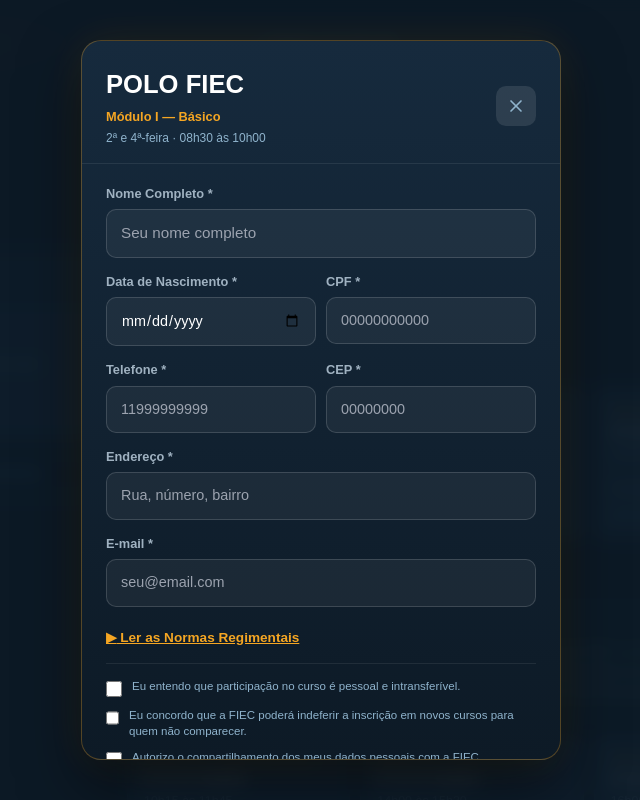
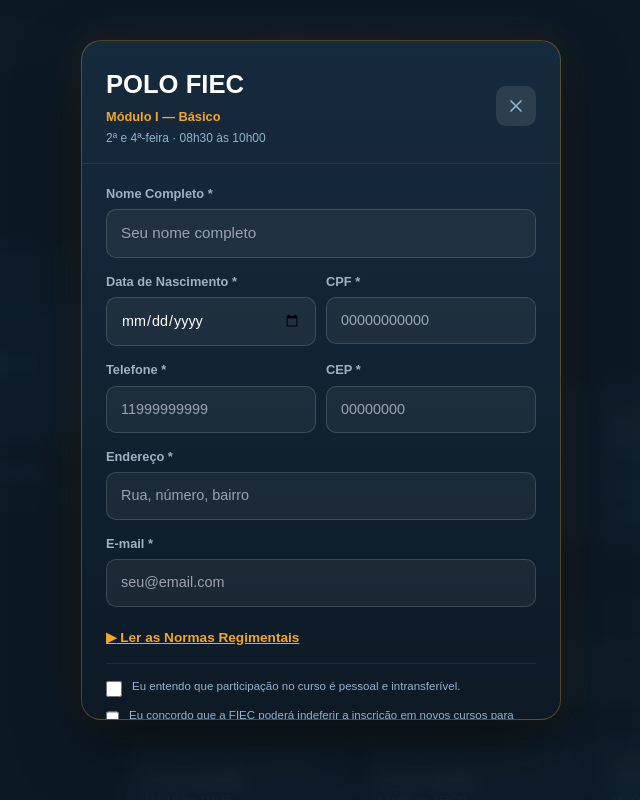
Before and after one commit to Razante21/Fiec, a Next.js app: page /polo/fiec in a window 1280 px wide. Both pictures are taken after a click on the element 557 px from the left and 463 px from the top of the page. Shown: the top 800 px of the page, without its empty margins (319-959 px from the left). Built offline with nearby package versions, Linux system fonts and the light colour scheme; no server answers.

Commit message:
Fix modal height and scroll

```diff
--- a/src/components/ui/form-modal.tsx
+++ b/src/components/ui/form-modal.tsx
@@ -96,7 +96,8 @@
               marginLeft: '-240px',
               width: '480px',
               maxWidth: '92vw',
-              maxHeight: '90vh',
+              maxHeight: '85vh',
+              height: 'auto',
               background: 'linear-gradient(180deg, #162a3d 0%, #0d1a26 100%)',
               borderRadius: '20px',
               border: '1px solid rgba(245, 166, 35, 0.3)',
@@ -173,7 +174,7 @@
             <div style={{
               padding: '20px 24px 24px',
               overflowY: 'auto',
-              maxHeight: 'calc(92vh - 100px)',
+              maxHeight: 'calc(85vh - 100px)',
             }}>
               {enviado ? (
                 <motion.div
```
Also changed, not shown: 1 other file (tests, documents, lock files or other folders).
